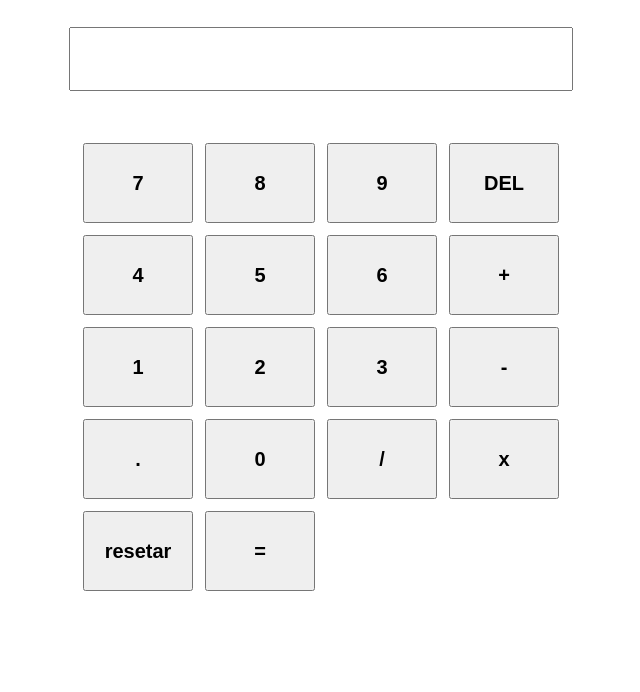
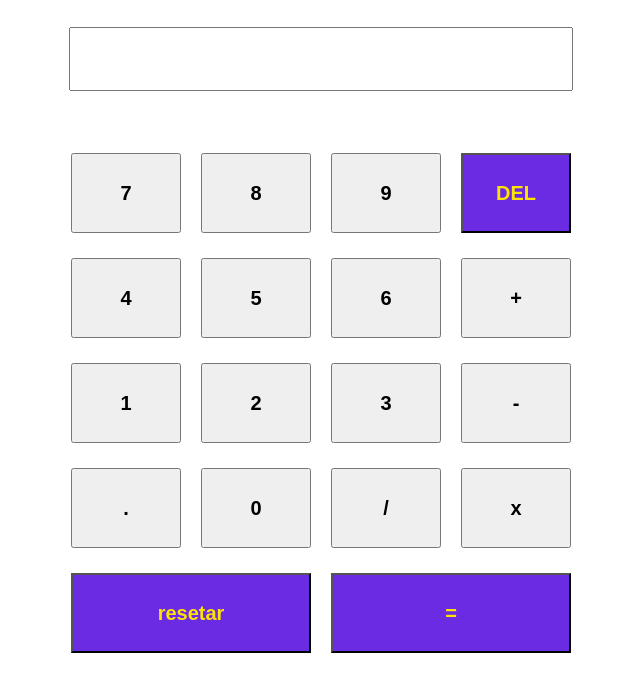
Before and after one commit to magnagomatheus/Calculadora, a plain HTML site: page index.html in a window 1280 px wide. Shown: the part 92-784 px from the top of the page, without its empty margins (319-959 px from the left). Drawn offline with Linux system fonts and the light colour scheme.

Commit message:
Destacando teclas especiais da calculadora

```diff
--- a/css/style.css
+++ b/css/style.css
@@ -9,7 +9,7 @@ body {
 
 #container {
     margin: auto;
-    width: 300px;
+    width: 600px;
 }
 
 #container #header {
@@ -46,6 +46,12 @@ body {
 
 #container #section #teclas table {
     padding: 10px;
+    width: 100%;
+}
+
+#container #section #teclas table tr {
+    display: flex;
+
 }
 
 #container #section #teclas button {
@@ -54,3 +60,13 @@ body {
     font-weight: bold;
     font-size: 20px;
 }
+
+#container #section #teclas table tr td button.special {
+    background-color: rgb(107, 43, 226);
+    color: rgb(252, 227, 3);
+}
+
+#container #section #teclas table tr td button.lasts {
+    width: 240px;
+    justify-content: center;
+}
--- a/index.html
+++ b/index.html
@@ -23,7 +23,7 @@
                         <td><button>7</button></td>
                         <td><button>8</button></td>
                         <td><button>9</button></td>
-                        <td><button>DEL</button></td>
+                        <td><button class="special">DEL</button></td>
                     </tr>
 
                     <tr>
@@ -47,8 +47,8 @@
                         <td><button>x</button></td>
                     </tr>
                     <tr>
-                        <td><button>resetar</button></td>
-                        <td><button>=</button></td>
+                        <td><button class="special lasts">resetar</button></td>
+                        <td><button class="special lasts">=</button></td>
                     </tr>
                 </table>
             </div>
```
